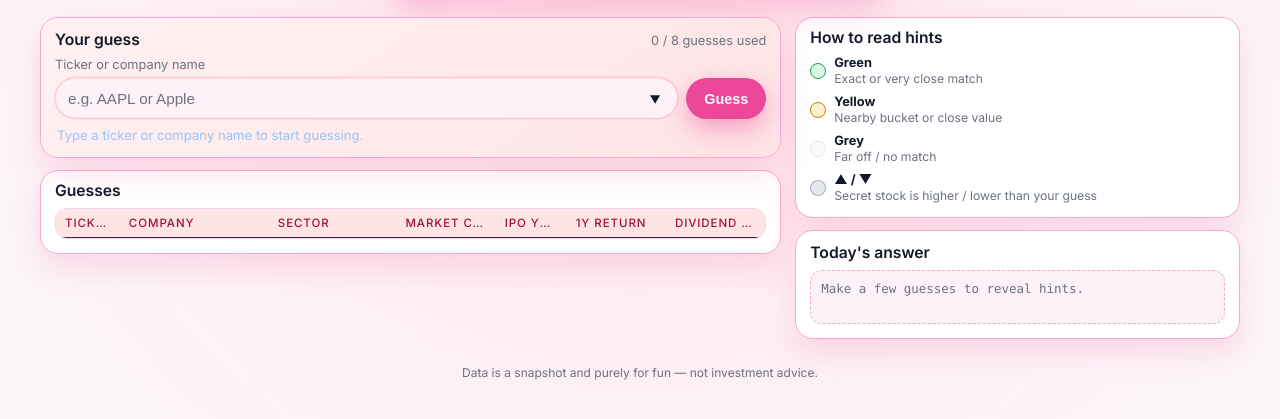
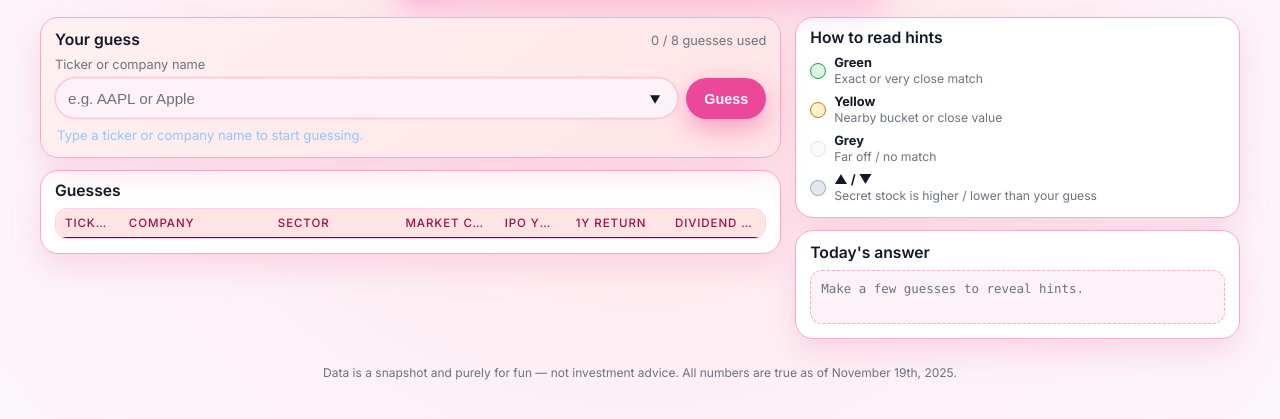
Before and after one commit to investle/investle.github.io, a plain HTML site: page index.html in a window 1280 px wide. Shown: the part 81-500 px from the top of the page. Drawn offline with Linux system fonts and the light colour scheme.

Commit message:
Update index.html

```diff
--- a/index.html
+++ b/index.html
@@ -161,6 +161,7 @@ Make a few guesses to reveal hints.
 
       <footer class="footer">
         <span>Data is a snapshot and purely for fun — not investment advice.</span>
+        <span>All numbers are true as of November 19th, 2025.</span>
       </footer>
     </div>
 
```
